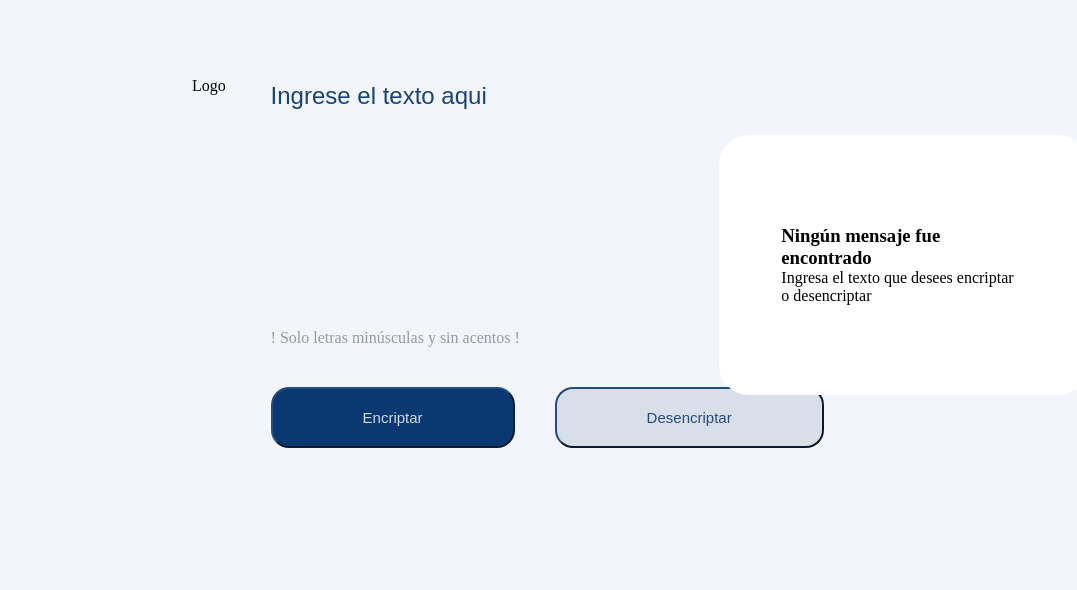
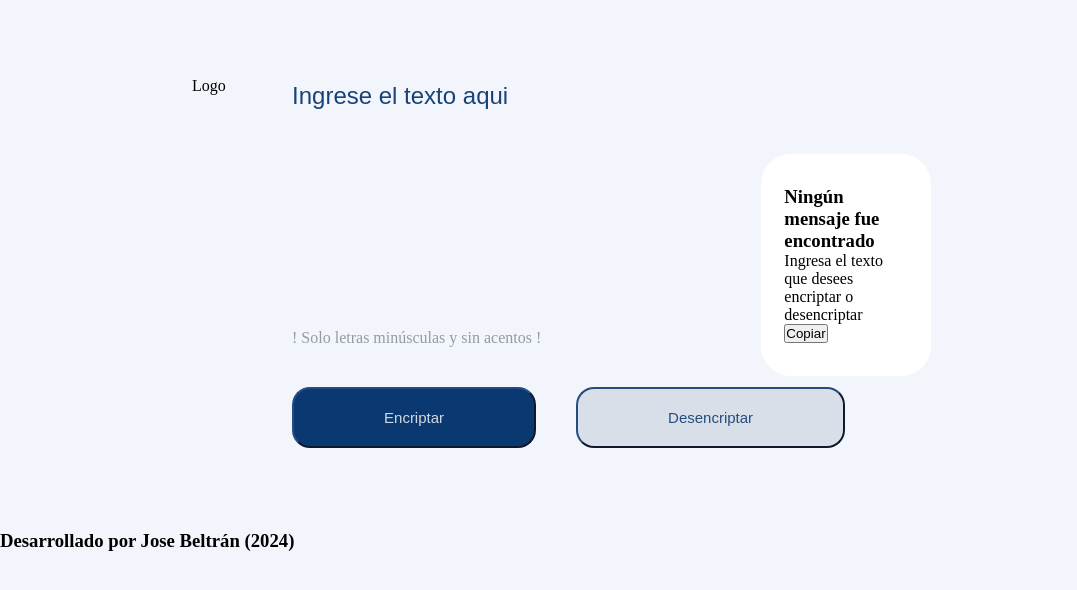
Before and after one commit to jose-beltran/Alura-desafio-encriptador, a plain HTML site: page index.html in a window 1280 px wide. Both pictures are taken after a click on the button "Encriptar". Shown: the whole page, without its empty margins (0-1077 px from the left). Drawn offline with Linux system fonts and the light colour scheme.

Commit message:
Cambios
Cambios de CSS y JS

```diff
--- a/index.html
+++ b/index.html
@@ -12,20 +12,28 @@
     <main class="container">
         <a class="logo">Logo</a>
         <section class="container_request">
-            <input class="container_request_input" type="text" placeholder="Ingrese el texto aqui">
+            <input id="input" class="container_request_input" type="text" placeholder="Ingrese el texto aqui">
             <p class="container_request_text">
                 ! Solo letras minúsculas y sin acentos !
             </p>
             <div class="container_buttons">
-                <button class="container_buttons_buttonEncript" type="submit">Encriptar</button>
+                <button class="container_buttons_buttonEncript" onclick="obtenerYEncriptarValor()">Encriptar</button>
                 <button class="container_buttons_buttonDesencript" type="submit">Desencriptar</button>
             </div>
         </section>
-        <section class="container_result">
-            <h3><strong>Ningún mensaje fue encontrado</strong></h3>
-            <p>Ingresa el texto que desees encriptar o desencriptar</p>
-        </section>
+        <div class="div_result">
+            <section class="container_result">
+                <p id="texto_encriptado"></p>
+                <h3><strong>Ningún mensaje fue encontrado</strong></h3>
+                <p>Ingresa el texto que desees encriptar o desencriptar</p>
+                <button id="container_result_buttonCopiar" class="container_result_buttonCopiar" >Copiar</button>
+            </section>
+        </div>
     </main>
+    <footer class="footer">
+        <h3>Desarrollado por Jose Beltrán (2024)</h3>
+    </footer>
 </body>
 
+<script src="index.js" defer></script>
 </html>
--- /dev/null
+++ b/index.js
@@ -0,0 +1,48 @@
+let textoSinEncriptar = "";
+let textoEncriptado = "";
+
+function asignarTextoElemento(elemento, texto) {
+    let elementoHTML = document.getElementById(elemento);
+    elementoHTML.innerText = texto;
+}
+
+function encriptarTexto(texto) {
+    let encriptado = texto.replace(/e/g, "enter")
+        .replace(/i/g, "imes")
+        .replace(/a/g, "ai")
+        .replace(/o/g, "ober")
+        .replace(/u/g, "ufat");
+
+    return encriptado
+
+}
+
+function desencriptarTexto(texto) {
+    let desencriptado = texto.replace(/enter/g, "e")
+        .replace(/imes/g, "i")
+        .replace(/ai/g, "a")
+        .replace(/ober/g, "o")
+        .replace(/ufat/g, "u");
+
+    return desencriptado
+}
+
+function obtenerYEncriptarValor() {
+    textoSinEncriptar = document.getElementById('input').value;
+    let valorEncriptado = encriptarTexto(textoSinEncriptar);
+    console.log("texto encriptado: ", valorEncriptado);
+    textoEncriptado = valorEncriptado;
+    asignarTextoElemento("texto_encriptado", textoEncriptado);
+
+    //Mostrar Botón de copiar
+    document.getElementById("container_result_buttonCopiar").style.display = "block";
+
+    //Esconder titulos
+    document.getElementById()
+
+}
+
+function obtenerYDesencriotarValor() {
+    textoEncriptado = document.getElementById('texto_encriptado').value;
+
+}
```
